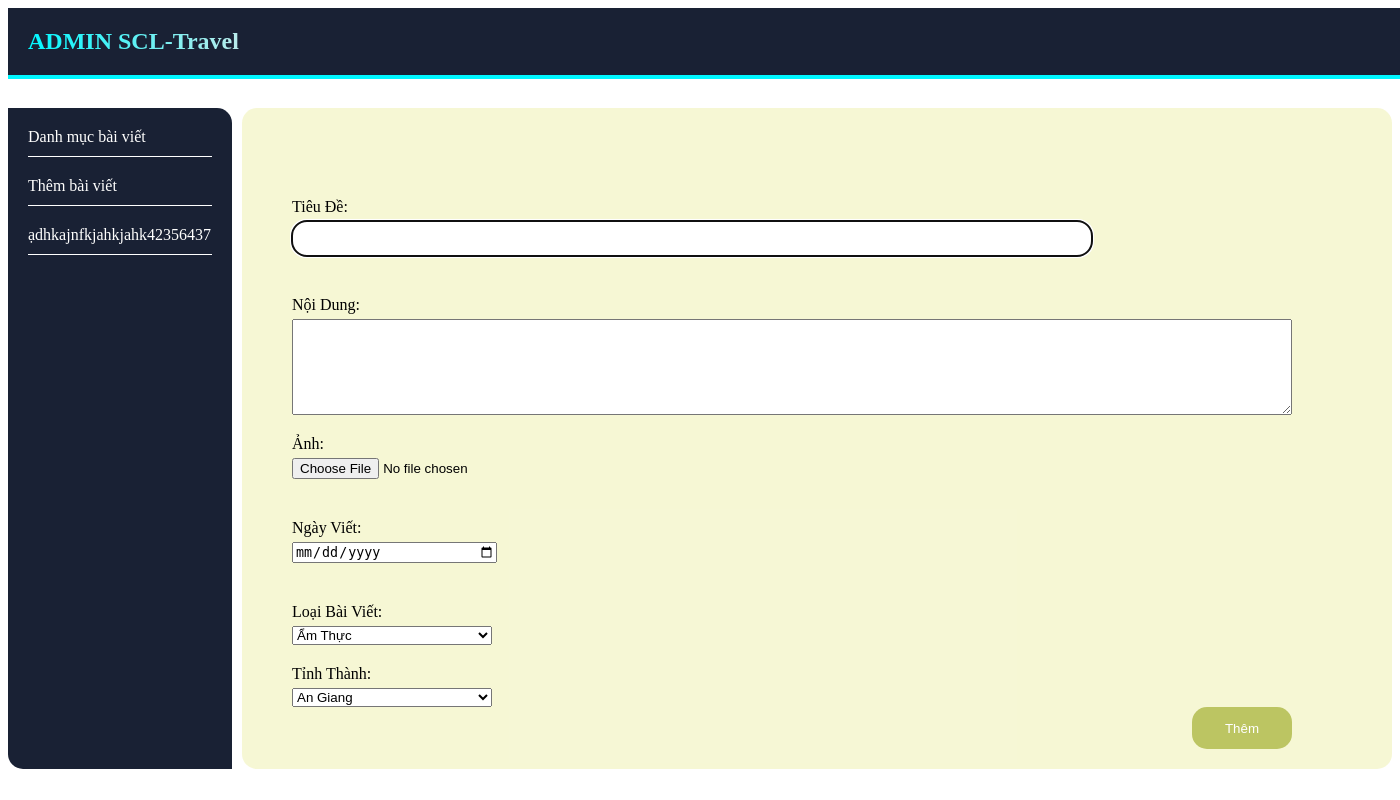
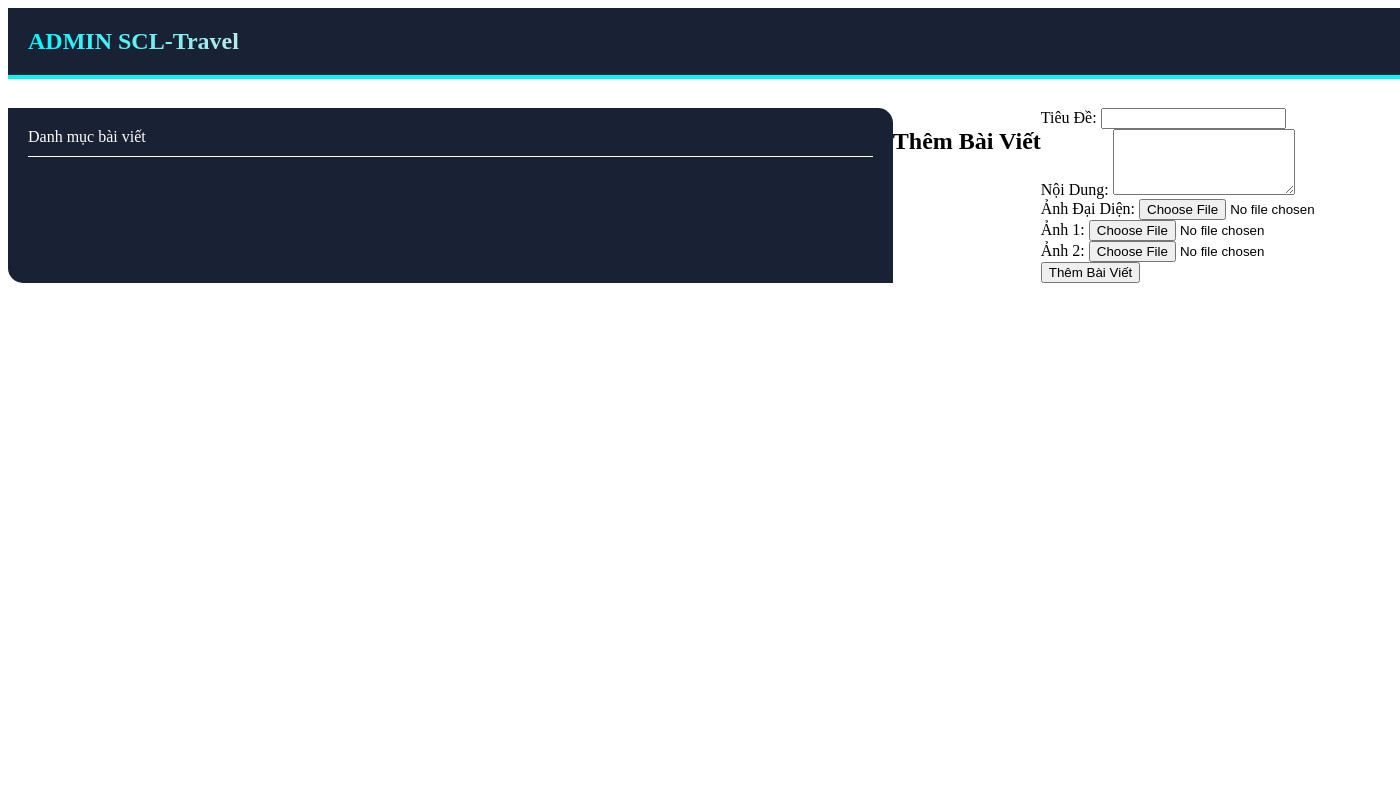
Before and after one commit to DuyIt7033/scl-travel, a PHP site: page /admin/add_baiviet.php in a window 1400 px wide. Run offline with PHP 8.4, Linux system fonts and the light colour scheme.

Commit message:
Fix add_baiviet.php

```diff
--- a/admin/add_baiviet.php
+++ b/admin/add_baiviet.php
@@ -2,54 +2,69 @@
 include "header_admin.php";
 include "slider_menu.php";
 ?>
-<div class="add_bv">
-        <form action="add_baiviet.php" method="post" enctype="multipart/form-data">
-            <!-- Tiêu đề -->
-            <label for="tieude" >Tiêu Đề:</label>
-            <input type="text" id="tieude" name="tieude" required autofocus>
+<?php
+// Kết nối đến MySQL
+include 'database.php'; // Điều chỉnh đường dẫn tùy thuộc vào cấu trúc thư mục của bạn
 
-            <!-- Nội dung -->
-            <label for="noidung">Nội Dung:</label>
-            <textarea id="noidung" name="noidung" rows="6" style="max-width: 1000px;" required></textarea>
+// Xử lý khi form được submit
+if ($_SERVER["REQUEST_METHOD"] == "POST") {
+    // Lấy dữ liệu từ form
+    $id_tinh = $_POST["id_tinh"];
+    $id_dm = $_POST["id_dm"];
+    $tieu_de = $_POST["tieu_de"];
+    $noi_dung = $_POST["noi_dung"];
 
-            <!-- Ảnh -->
-            <label for="anh">Ảnh:</label>
-            <input type="file" id="anh" name="anh" accept="image/*" required>
+    // Định dạng thời gian
+    $create_time = date("Y-m-d H:i:s");
 
-            <!-- Ngày Viết -->
-            <label for="ngayviet">Ngày Viết:</label>
-            <input type="date" id="ngayviet" name="ngayviet" required>
+    // Xử lý upload ảnh (thay đổi tên trường và thư mục lưu trữ nếu cần)
+    $anh_avt_bv = $_FILES["anh_avt_bv"]["name"];
+    $anh_1 = $_FILES["anh_1"]["name"];
+    $anh_2 = $_FILES["anh_2"]["name"];
 
-            <!-- Loại Bài Viết -->
-            <label for="loaibaiviet">Loại Bài Viết:</label>
-            <select id="loaibaiviet" name="loaibaiviet" required>
-                <option value="amthuc">Ẩm Thực</option>
-                <option value="dulich">Địa Điểm Du Lịch</option>
-            </select>
+    // Đường dẫn thư mục lưu trữ ảnh
+    $upload_folder = "uploads/";
 
-            <!-- Tỉnh Thành -->
-            <label for="tinhthanh">Tỉnh Thành:</label>
-            <select id="tinhthanh" name="tinhthanh" required>
-                <option value="AnGiang">An Giang</option>
-                <option value="BenTre">Bến Tre</option>
-                <option value="BacLieu">Bạc Liêu</option>
-                <option value="CaMau">Cà Mau</option>
-                <option value="CanTho">Cần Thơ</option>
-                <option value="DongThap">Đồng Tháp</option>
-                <option value="HauGiang">Hậu Giang</option>
-                <option value="KienGiang">Kiên Giang</option>
-                <option value="LongAn">Long An</option>
-                <option value="SocTrang">Sóc Trăng</option>
-                <option value="TienGiang">Tiền Giang</option>
-                <option value="TraVinh">Trà Vinh</option>
-                <option value="VinhLong">Vĩnh Long</option>
+    // Di chuyển ảnh tải lên vào thư mục lưu trữ
+    move_uploaded_file($_FILES["anh_avt_bv"]["tmp_name"], $upload_folder . $anh_avt_bv);
+    move_uploaded_file($_FILES["anh_1"]["tmp_name"], $upload_folder . $anh_1);
+    move_uploaded_file($_FILES["anh_2"]["tmp_name"], $upload_folder . $anh_2);
 
-            </select>
+    // Insert dữ liệu vào bảng bai_viet
+    $sql = "INSERT INTO bai_viet (id_tinh, id_dm, tieu_de, create_time, noi_dung, anh_avt_bv, anh_1, anh_2)
+            VALUES ('$id_tinh', '$id_dm', '$tieu_de', '$create_time', '$noi_dung', '$anh_avt_bv', '$anh_1', '$anh_2')";
 
-            <!-- Nút Submit -->
-            <input class="addBV_btn" type="submit" value="Thêm">
-        </form>
-    </div>
-</div>
+    if ($conn->query($sql) === TRUE) {
+        echo "Thêm bài viết thành công!";
+    } else {
+        echo "Lỗi: " . $sql . "<br>" . $conn->error;
+    }
+
+    // Đóng kết nối
+    $conn->close();
+}
+?>
+
+    <h2>Thêm Bài Viết</h2>
+    <form action="<?php echo htmlspecialchars($_SERVER["PHP_SELF"]); ?>" method="post" enctype="multipart/form-data">
+
+
+        <label for="tieu_de">Tiêu Đề:</label>
+        <input type="text" name="tieu_de" required><br>
+
+        <label for="noi_dung">Nội Dung:</label>
+        <textarea name="noi_dung" rows="4" required></textarea><br>
+
+        <label for="anh_avt_bv">Ảnh Đại Diện:</label>
+        <input type="file" name="anh_avt_bv" accept="image/*" required><br>
+
+        <label for="anh_1">Ảnh 1:</label>
+        <input type="file" name="anh_1" accept="image/*" required><br>
+
+        <label for="anh_2">Ảnh 2:</label>
+        <input type="file" name="anh_2" accept="image/*" required><br>
+
+        <input type="submit" value="Thêm Bài Viết">
+    </form>
 </body>
 </html>
--- a/admin/database.php
+++ b/admin/database.php
@@ -0,0 +1,22 @@
+<?php
+// Thông tin kết nối đến MySQL
+$servername = "localhost"; // Thay đổi nếu cần thiết
+$username = "root";
+$password = "";
+$database = "scl"; // Tên của cơ sở dữ liệu
+
+// Tạo kết nối đến MySQL
+$conn = new mysqli($servername, $username, $password, $database);
+
+// Kiểm tra kết nối
+if ($conn->connect_error) {
+    die("Kết nối đến MySQL thất bại: " . $conn->connect_error);
+}
+
+// Nếu bạn muốn sử dụng kết nối này trong các file khác, bạn có thể sử dụng session hoặc biến toàn cục.
+
+// Mã PHP khác nếu cần thiết...
+
+// Đóng kết nối sau khi sử dụng
+$conn->close();
+?>
--- a/admin/slider_menu.php
+++ b/admin/slider_menu.php
@@ -3,11 +3,5 @@
         <div class="danh_mucbv">
             Danh mục bài viết
         </div>
-        <div class="danh_mucbv">
-            Thêm bài viết
-        </div>
-        <div class="danh_mucbv">
-            ạdhkajnfkjahkjahk42356437
-        </div>
 
     </div>
```
Also changed, not shown: admin/add_baiviet.html (+12 -9 lines), admin/config.php (deleted, +0 -58 lines), admin/format.php (deleted), admin/sesion.php (deleted).
